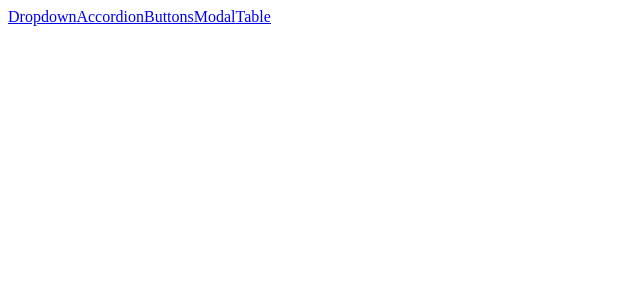
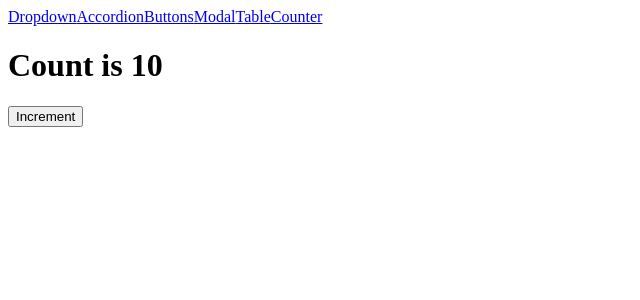
Before and after one commit to paudel54/ReactJS, a React (Create React App) app in the folder 5_comps/: page /counter in a window 1280 px wide. Shown: the top 300 px of the page, without its empty margins (0-640 px from the left). Built offline with nearby package versions, Linux system fonts and the light colour scheme.

Commit message:
Counter tiny project completed with state change,and useEffect, now into changing the repeated fn and logic into custom hook

```diff
--- a/5_comps/src/App.js
+++ b/5_comps/src/App.js
@@ -5,6 +5,7 @@ import DropdownPage from './pages/DropdownPage';
 import ButtonPage from './pages/ButtonPage';
 import ModalPage from './pages/ModalPage';
 import TablePage from "./pages/TablePage";
+import CounterPage from "./pages/CounterPage";
 
 
 function App() {
@@ -29,6 +30,10 @@ function App() {
                 <Route path="/table">
                     <TablePage />
                 </Route>
+
+                <Route path="/counter">
+                    <CounterPage intialCount={10} />
+                </Route>
             </div>
         </div>
     )
--- a/5_comps/src/components/Sidebar.js
+++ b/5_comps/src/components/Sidebar.js
@@ -7,7 +7,8 @@ function Sidebar() {
         { label: 'Accordion', path: '/accordion' },
         { label: 'Buttons', path: '/buttons' },
         { label: 'Modal', path: '/modal' },
-        { label: 'Table', path: '/table' }
+        { label: 'Table', path: '/table' },
+        { label: 'Counter', path: './counter' }
     ];
 
     const renderedLinks = links.map((link) => {
--- /dev/null
+++ b/5_comps/src/pages/CounterPage.js
@@ -0,0 +1,25 @@
+import { useState, useEffect } from 'react';
+import Button from '../components/Button';
+
+// considering this component receives intial props and set defalut value for count
+function CounterPage({ intialCount }) {
+    // count State
+    const [count, setCount] = useState(intialCount)
+    // UseEffect is a fn auto runs when comp rerender the page and state when count var is changed on bais of condition.
+    useEffect(() => {
+        console.log(count);
+    }, [count]);
+
+    const handleClick = () => {
+        setCount(count + 1);
+    };
+
+    return <div>
+        <h1> Count is {count} </h1>
+        <Button onClick={handleClick}>
+            Increment
+        </Button>
+    </div>
+}
+
+export default CounterPage;
```
